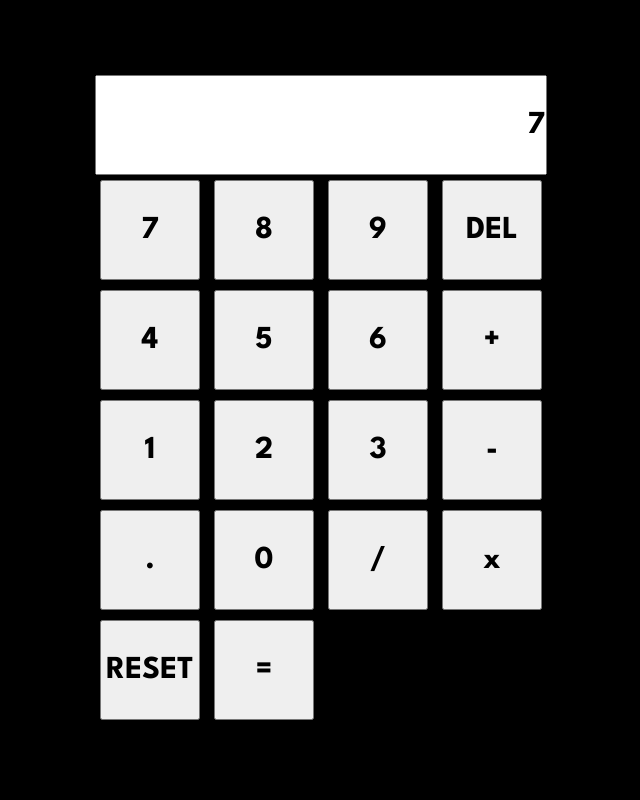
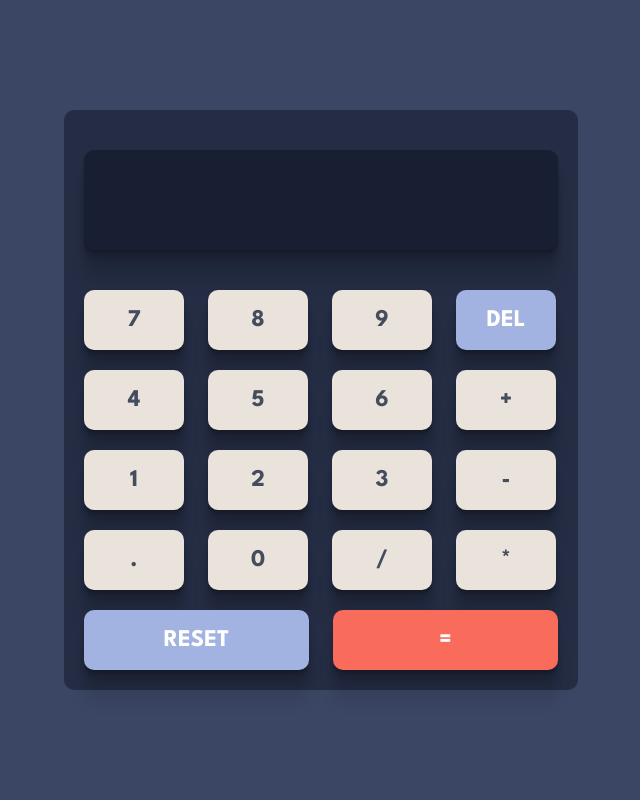
Before and after one commit to TheValll/konexio_cours, a PHP site: page /FrontEnd-Mentor/Calculatrice/index.html in a window 1280 px wide. Shown: the whole page, without its empty margins (319-959 px from the left). Run offline with PHP 8.4, Linux system fonts and the light colour scheme.

Commit message:
calculator

```diff
--- /dev/null
+++ b/FrontEnd-Mentor/Calculatrice/assets/javascript/script.js
@@ -0,0 +1,20 @@
+const display = document.getElementById("display");
+const cells = document.querySelectorAll(".cell");
+
+cells.forEach((input) => {
+  input.addEventListener("click", (e) => {
+    display.value += e.target.value;
+  });
+});
+
+document.getElementById("delete").addEventListener("click", () => {
+  display.value = display.value.slice(0, -1);
+});
+
+document.getElementById("reset").addEventListener("click", () => {
+  display.value = "";
+});
+
+document.getElementById("result").addEventListener("click", () => {
+  display.value = eval(display.value);
+});
--- a/FrontEnd-Mentor/Calculatrice/assets/styles/_settings.scss
+++ /dev/null
@@ -1 +0,0 @@
-@import url("https://fonts.googleapis.com/css2?family=League+Spartan:wght@700&display=swap");
--- a/FrontEnd-Mentor/Calculatrice/assets/styles/style.css
+++ b/FrontEnd-Mentor/Calculatrice/assets/styles/style.css
@@ -1,36 +1,70 @@
 @import url("https://fonts.googleapis.com/css2?family=League+Spartan:wght@700&display=swap");
+
 * {
   margin: 0;
   padding: 0;
   box-sizing: border-box;
 }
-
-body {
-  background-color: black;
-  display: flex;
-  justify-content: center;
-}
-body .calculator {
+.container {
+  background-color: #3b4664;
   min-height: 100vh;
+  width: 100%;
   display: flex;
   justify-content: center;
   align-items: center;
 }
-body .calculator form {
+.calculator {
+  padding: 10px;
+  background-color: #252d44;
+  border-radius: 10px;
+}
+.container input {
+  font-family: "League Spartan", sans-serif;
+  height: 60px;
+  width: 100px;
+  margin: 10px;
+  outline: none;
+  font-size: 24px;
+  border: none;
+  background-color: #eae3db;
+  color: #444c5e;
+  border-radius: 10px;
+  box-shadow: rgba(0, 0, 0, 0.09) 0px 2px 1px, rgba(0, 0, 0, 0.09) 0px 4px 2px,
+    rgba(0, 0, 0, 0.09) 0px 8px 4px, rgba(0, 0, 0, 0.09) 0px 16px 8px,
+    rgba(0, 0, 0, 0.09) 0px 32px 16px;
+}
+.display {
   display: flex;
-  flex-direction: column;
+  justify-content: flex-end;
+  margin: 20px 0;
 }
-body .calculator form #display {
-  width: 100%;
+.display input {
   text-align: right;
+  flex: 1;
+  font-size: 45px;
+  background-color: #181f32;
+  color: white;
+  height: 100px;
+  padding: 20px;
+  border-radius: 10px;
+  box-shadow: rgba(0, 0, 0, 0.09) 0px 2px 1px, rgba(0, 0, 0, 0.09) 0px 4px 2px,
+    rgba(0, 0, 0, 0.09) 0px 8px 4px, rgba(0, 0, 0, 0.09) 0px 16px 8px,
+    rgba(0, 0, 0, 0.09) 0px 32px 16px;
 }
-body .calculator form input {
-  height: 100px;
-  width: 100px;
-  outline: none;
-  font-family: "League Spartan", sans-serif;
-  font-size: 32px;
+#reset {
+  width: 225px;
+  color: white;
+  background-color: #a2b3e1;
 }
-body .calculator form .container input {
-  margin: 5px;
-}/*# sourceMappingURL=style.css.map */
+#delete {
+  color: white;
+  background-color: #a2b3e1;
+}
+#result {
+  width: 225px;
+  color: white;
+  background-color: #f96c5b;
+  box-shadow: rgba(0, 0, 0, 0.09) 0px 2px 1px, rgba(0, 0, 0, 0.09) 0px 4px 2px,
+    rgba(0, 0, 0, 0.09) 0px 8px 4px, rgba(0, 0, 0, 0.09) 0px 16px 8px,
+    rgba(0, 0, 0, 0.09) 0px 32px 16px;
+}
--- a/FrontEnd-Mentor/Calculatrice/assets/styles/style.scss
+++ /dev/null
@@ -1,36 +0,0 @@
-@import "./settings";
-
-* {
-  margin: 0;
-  padding: 0;
-  box-sizing: border-box;
-}
-body {
-  background-color: black;
-  display: flex;
-  justify-content: center;
-  .calculator {
-    min-height: 100vh;
-    display: flex;
-    justify-content: center;
-    align-items: center;
-    form {
-      display: flex;
-      flex-direction: column;
-      #display {
-        width: 100%;
-        text-align: right;
-      }
-      input {
-        height: 100px;
-        width: 100px;
-        outline: none;
-        font-family: "League Spartan", sans-serif;
-        font-size: 32px;
-      }
-      .container input {
-        margin: 5px;
-      }
-    }
-  }
-}
--- a/FrontEnd-Mentor/Calculatrice/index.html
+++ b/FrontEnd-Mentor/Calculatrice/index.html
@@ -7,42 +7,43 @@
     <title>Calculator</title>
   </head>
   <body>
-    <div class="calculator">
-      <form>
-        <div class="display">
-          <input type="text" id="display" readonly value="7" />
-        </div>
-        <div class="container">
-          <div class="cells">
-            <input type="button" value="7" />
-            <input type="button" value="8" />
-            <input type="button" value="9" />
-            <input type="button" value="DEL" />
+    <div class="container">
+      <div class="calculator">
+        <form>
+          <div class="display">
+            <input type="text" id="display" readonly />
           </div>
           <div class="cells">
-            <input type="button" value="4" />
-            <input type="button" value="5" />
-            <input type="button" value="6" />
-            <input type="button" value="+" />
+            <input class="cell" type="button" value="7" />
+            <input class="cell" type="button" value="8" />
+            <input class="cell" type="button" value="9" />
+            <input type="button" value="DEL" id="delete" />
           </div>
           <div class="cells">
-            <input type="button" value="1" />
-            <input type="button" value="2" />
-            <input type="button" value="3" />
-            <input type="button" value="-" />
+            <input class="cell" type="button" value="4" />
+            <input class="cell" type="button" value="5" />
+            <input class="cell" type="button" value="6" />
+            <input class="cell" type="button" value="+" />
           </div>
           <div class="cells">
-            <input type="button" value="." />
-            <input type="button" value="0" />
-            <input type="button" value="/" />
-            <input type="button" value="x" />
+            <input class="cell" type="button" value="1" />
+            <input class="cell" type="button" value="2" />
+            <input class="cell" type="button" value="3" />
+            <input class="cell" type="button" value="-" />
           </div>
           <div class="cells">
-            <input type="button" value="RESET" />
-            <input type="button" value="=" />
+            <input class="cell" type="button" value="." />
+            <input class="cell" type="button" value="0" />
+            <input class="cell" type="button" value="/" />
+            <input class="cell" type="button" value="*" />
           </div>
-        </div>
-      </form>
+          <div class="cells">
+            <input type="button" value="RESET" id="reset" />
+            <input type="button" value="=" id="result" />
+          </div>
+        </form>
+      </div>
     </div>
+    <script src="./assets/javascript/script.js"></script>
   </body>
 </html>
```
Also changed, not shown: 1 other file.
